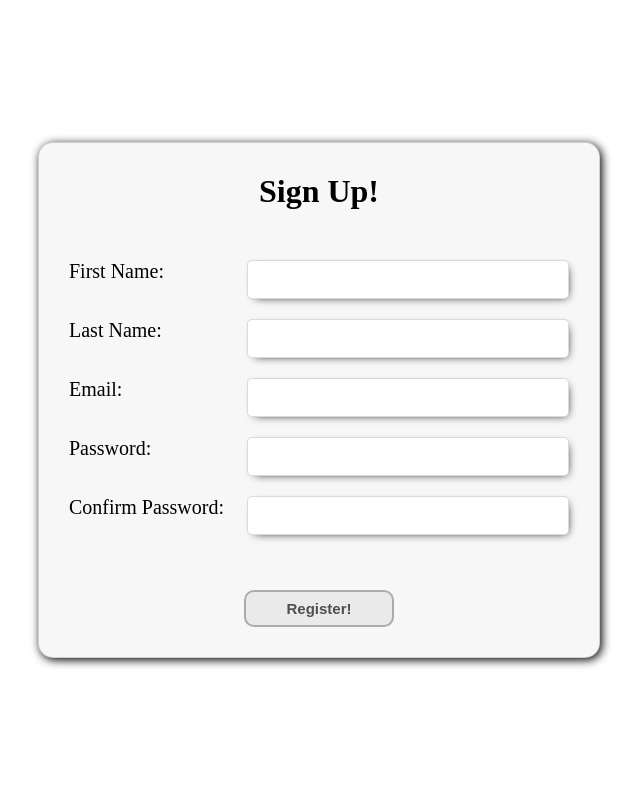
After one commit to mdulak-maker/poems, a Flask app: page /signup in a window 1280 px wide. The commit adds this page. Shown: the whole page, without its empty margins (321-961 px from the left). Run offline with Flask 3, Linux system fonts and the light colour scheme.

Commit message:
User Login and Registration HTML, Controller, Model (and classmethod) added. I also created the config folder with file (needs BD password). Come CSS done, Color styling pending.

```diff
--- a/flask_app/controllers/users.py
+++ b/flask_app/controllers/users.py
@@ -1,9 +1,34 @@
 from flask_app import app
+from flask_app.models.user import User
 from flask_bcrypt import Bcrypt
 bcrypt = Bcrypt(app)
 from flask import render_template, redirect, request, session, flash
 
-
+# User Login and Regstration
 @app.route('/')
 def login():
     return render_template("login.html")
+
+@app.route('/signup')
+def signup():
+    return render_template('registration.html')
+
+# Redirect from this route still pending. Waiting on Dashboard html. ********** UPDATE REDIRECTING ROUT ************
+@app.route('/register', methods=['POST'])
+def register_user():
+    if not User.validate_user(request.form):
+        return redirect("/signup")
+    email = { "email" : request.form["email"] }
+    user_in_db = User.get_by_email(email)
+    if user_in_db:
+        flash("An account is already using that email. Please use another email address.")
+        return redirect("/")
+    pw_hash = bcrypt.generate_password_hash(request.form['password'])
+    data = {
+        "username": request.form['username'],
+        "email": request.form['email'],
+        "password" : pw_hash
+    }
+    user_id = User.save(data)
+    session['user_id'] = user_id
+    return redirect("/user_dash")
--- a/flask_app/static/CSS/style.css
+++ b/flask_app/static/CSS/style.css
@@ -1,3 +1,143 @@
+* {
+    padding: 0px;
+    margin: 0px;
+}
+
+.validation-text {
+    color: red;
+}
+
+.background-center {
+    height: 100vh;
+    display: flex;
+}
+
+/* LOGIN & REGISTRATION............. */
+.login-format {
+    display: flex;
+}
+
+.left-panel {
+    display: flex;
+    justify-content: center;
+    align-items: center;
+    width: 100%;
+}
+
+.right-panel {
+    display: flex;
+    flex-direction: column;
+    align-items: center;
+    justify-content: center;
+    width: 100%;
+    height: 100vh;
+    box-shadow: -2px 0px 50px;
+}
+
+.register-optn {
+    display: flex;
+    align-items: center;
+    gap: 10px;
+    font-size: 18px;
+}
+
+.register-format {
+    background-color: rgb(247, 247, 247);
+    display: flex;
+    flex-direction: column;
+    align-items: center;
+    justify-content: center;
+    width: 500px;
+    margin: auto;
+    padding: 30px;
+    border:1px solid rgba(128, 128, 128, 0.332);
+    box-shadow: 2px 2px 10px;
+    border-radius: 15px;
+    gap: 50px;
+}
+
+.form-create {
+    display: flex;
+    flex-direction: column;
+    gap: 20px;
+}
+
+.form-register {
+    display: flex;
+    flex-direction: column;
+    width: 500px;
+    gap: 20px;
+}
+
+/* FORMS.......... */
+.signup-form {
+    display: flex;
+    flex-direction: column;
+    width:300px;
+    gap: 60px;
+    margin-top: 30px;
+}
+.form-login {
+    display: flex;
+    flex-direction: column;
+    gap: 20px;
+}
+.index-row {
+    display: flex;
+    flex-direction: column;
+    gap: 10px;
+    font-size: 20px;
+    font-weight: 500;
+}
+
+.form-input {
+    background-color: rgb(255, 255, 255);
+    border: 1px solid rgba(128, 128, 128, 0.292);
+    border-radius: 5px;
+    box-shadow: 3px 3px 10px -5px;
+    padding: 10px;
+    font-size: 15px;
+    width: 300px;
+}
+
+.create-row {
+    display: flex;
+    justify-content: space-between;
+    width: 500px;
+    font-size: 20px;
+    font-weight: 500;
+}
+
+.register-input {
+    display: flex;
+    justify-content: center;
+    margin-top:20px;
+}
+
+/* BUTTONS.............. */
+.submit-btn {
+    background-color: rgba(219, 219, 219, 0.465);
+    color: rgb(78, 78, 78);
+    text-align: center;
+    padding: 8px;
+    font-size: 15px;
+    border: 2px solid rgb(171, 171, 171);
+    font-weight: 600;
+    border-radius: 10px;
+    min-width: 150px;
+    margin-top:15px;
+}
+
+.link-btn {
+    text-decoration: none;
+    text-align: center;
+    width: 70px;
+    color: rgb(2, 133, 189);
+    border: 2px solid rgb(11, 50, 128);
+    border-radius: 5px;
+    padding: 5px;
+}
+
 #input {
     width: 100%;  /* or any specific width like 500px */
     height: 300px;  /* or any specific height */
--- a/flask_app/templates/dash.html
+++ /dev/null
@@ -1 +0,0 @@
-Hello World!
--- /dev/null
+++ b/flask_app/templates/registration.html
@@ -0,0 +1,54 @@
+<!DOCTYPE html>
+<html lang="en">
+<head>
+    <meta charset="UTF-8">
+    <meta name="viewport" content="width=device-width, initial-scale=1.0">
+    <link rel="stylesheet" href="{{ url_for('static', filename='css/style.css') }}">
+    <title>User Registration</title>
+</head>
+<body>
+    <div class="background-center">
+        <div class="register-format">
+            <h1>Sign Up!</h1>
+            <div>
+                <div class="validation-text">
+                    {% with messages = get_flashed_messages() %}     <!-- declare a variable called messages -->
+                    {% if messages %}                            <!-- check if there are any messages -->
+                    {% for message in messages %}            <!-- loop through the messages -->
+                    <p>{{message}}</p>                   <!-- display each message in a paragraph tag -->
+                    {% endfor %}
+                    {% endif %}
+                    {% endwith %}
+                </div>
+                <div class="form-create">
+                    <form action="/register" class="form-register" method="POST">
+                        <div class="create-row">
+                            <label for="">First Name:</label>
+                            <input type="text"  class="form-input" name="first_name">
+                        </div>
+                        <div class="create-row">
+                            <label for="">Last Name:</label>
+                            <input type="text" class="form-input" name="last_name">
+                        </div>
+                        <div class="create-row">
+                            <label for="">Email:</label>
+                            <input type="email" class="form-input" name="email">
+                        </div>
+                        <div class="create-row">
+                            <label for="">Password:</label>
+                            <input type="password" class="form-input" name="password">
+                        </div>
+                        <div class="create-row">
+                            <label for="">Confirm Password:</label>
+                            <input type="password" class="form-input" name="confirm_pw">
+                        </div>
+                        <div class="register-input">
+                            <input class="submit-btn" style="width: 150px;" type="submit" value="Register!">
+                        </div>
+                    </form>
+                </div>
+            </div>
+        </div>
+    </div>
+</body>
+</html>
```
Also changed, not shown: flask_app/config/mysqlconnection.py (added, +34 -0 lines), flask_app/models/user.py (+59 -1 lines), flask_app/templates/login.html (+51 -1 lines).
